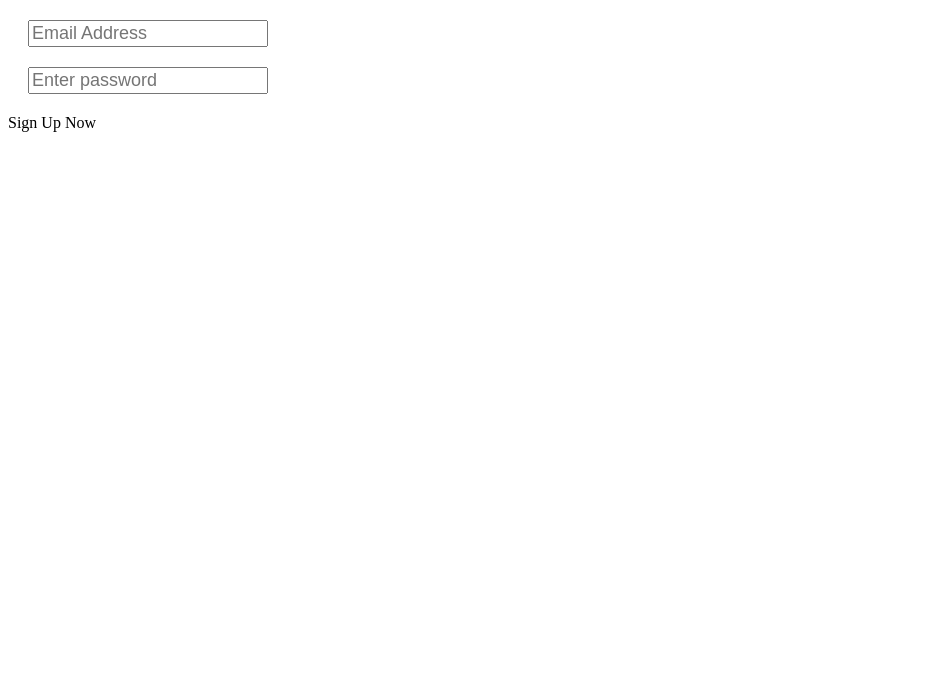
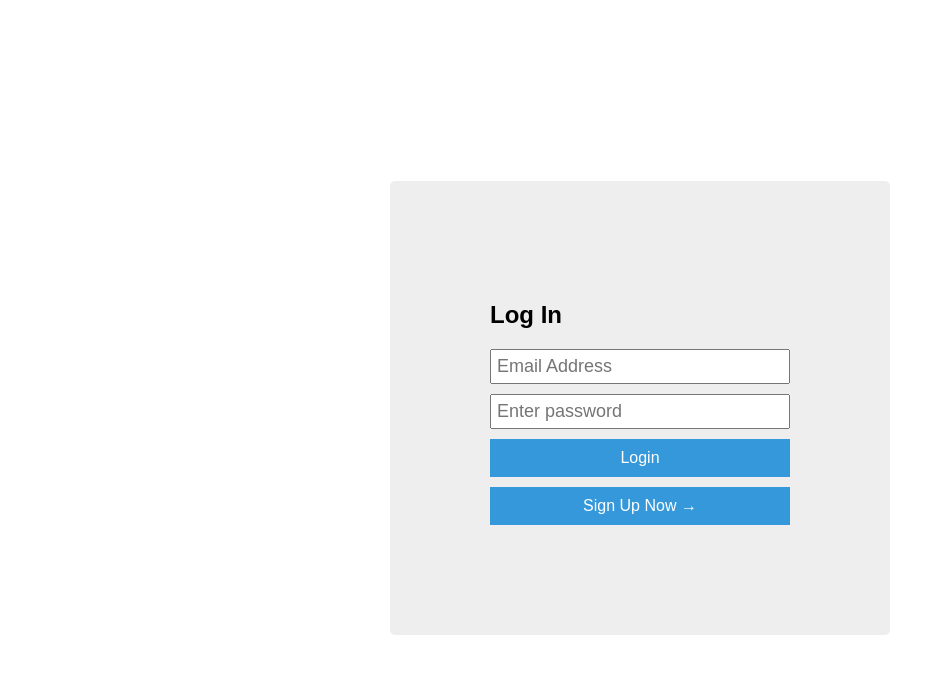
Before and after one commit to theanam/lwhh-fullstackJS-project, a React (Create React App) app in the folder frontend/: page / in a window 1280 px wide. Shown: the top 674 px of the page, without its empty margins (0-944 px from the left). Built offline with nearby package versions, Linux system fonts and the light colour scheme.

Commit message:
both videos

```diff
--- a/frontend/package.json
+++ b/frontend/package.json
@@ -3,6 +3,7 @@
   "version": "0.1.0",
   "private": true,
   "dependencies": {
+    "axios": "^0.18.0",
     "react": "^16.8.4",
     "react-dom": "^16.8.4",
     "react-scripts": "2.1.8"
--- a/frontend/src/components/loginsignup.js
+++ b/frontend/src/components/loginsignup.js
@@ -1,25 +1,87 @@
 import React, { Component } from 'react'
-
+import '../style.css';
+import axios from 'axios';
+import values from '../values';
 export default class LoginSignup extends Component {
   state={
-      isSignup:false
+      isSignup:false,
+      fullname:"",
+      email:"",
+      password:""
   }
   showSignupForm = ()=>{
-      this.setState({isSignup:true})
+    this.setState({isSignup:true})
   }
   showLogin = ()=>{
     this.setState({isSignup:false})
   }
+  updateStateValue=(e)=>{
+    let tgt = e.target;
+    let stateName = tgt.name;
+    let val = tgt.value;
+    //debugger;
+    this.setState({
+      [stateName]:val
+    });
+  }
+  loginSignup = ()=>{
+    if(this.state.isSignup){
+      if(this.state.fullname && this.state.email && this.state.password){
+        let {email,password} = this.state;
+        let name = this.state.fullname;
+        axios.post(`${values.BASE}/signup`,{name,email,password})
+          .then(d=>{
+            alert("Congratulations! Sign up completed");
+            this.setState({
+              isSignup:false
+            });
+          })
+          .catch(e=>{
+            console.log("Sign up Error! please try again");
+          })
+          .then(d=>{
+            this.setState({
+              fullname:"",
+              email:"",
+              password:""
+            });
+          })
+      }
+      else{
+        alert('Parameter missing for signup');
+      }
+    }
+    else{
+      // Login Code
+      if(this.state.email && this.state.password){
+
+      }
+      else{
+        alert('Parameter missing for Login');
+      }
+    }
+  }
   render() {
     return (
-      <div style={styles.container}>
+      <div className="container" style={styles.container}>
+        <h2>{this.state.isSignup?'Sign Up':'Log In'}</h2>
         <div className="loginsignup">
-            <input style={{...styles.input,display:this.state.isSignup?'block':'none'}} type="text" name="fullname" placeholder="full name"/>
-            <input style={styles.input} type="email" name="email" placeholder="Email Address"/>
-            <input style={styles.input} type="password" name="password" placeholder="Enter password"/>
+            <input onChange={this.updateStateValue}
+            style={{...styles.input,display:this.state.isSignup?'block':'none'}}
+            type="text" name="fullname"
+            placeholder="full name"/>
+            <input onChange={this.updateStateValue}
+            style={styles.input}
+            type="email" name="email"
+            placeholder="Email Address"/>
+            <input onChange={this.updateStateValue}
+            style={styles.input}
+            type="password" name="password"
+            placeholder="Enter password"/>
         </div>
-        <div style={{display:this.state.isSignup?'none':'block'}} onClick={this.showSignupForm}>Sign Up Now</div>
-        <div style={{display:this.state.isSignup?'block':'none'}} onClick={this.showLogin}>Go Back To Login</div>
+        <div className="button" onClick={this.loginSignup}>{this.state.isSignup?'Sign Up':'Login'}</div>
+        <div className="button" style={{display:this.state.isSignup?'none':'block'}} onClick={this.showSignupForm}>Sign Up Now →</div>
+        <div className="button" style={{display:this.state.isSignup?'block':'none'}} onClick={this.showLogin}>← Go Back To Login</div>
       </div>
     )
   }
@@ -29,8 +91,6 @@ const styles = {
     input:{
         fontSize:18,
         color:'blue',
-        display:'block',
-        margin:20,
-        // display:'none'
+        display:'block'
     }
 }
--- /dev/null
+++ b/frontend/src/style.css
@@ -0,0 +1,31 @@
+.container{
+    width:300px;
+    padding:100px;
+    background-color:#eee;
+    border-radius:5px;
+
+}
+.button{
+    background-color:#3498db;
+    display:block;
+    padding:10px 15px;
+    margin:10px 0px;
+    color:white;
+    cursor: pointer;
+    text-align: center;
+}
+input{
+    margin:10px 0px;
+    width:100%;
+    box-sizing:border-box;
+    padding:5px;
+}
+html,body{
+    height:100%;
+}
+body{
+    display:flex;
+    align-items: center;
+    justify-content: center;
+    font-family: sans-serif;
+}
--- /dev/null
+++ b/frontend/src/values.js
@@ -0,0 +1,4 @@
+const values = {
+    BASE: "http://localhost:3000"
+}
+export default values;
```
Also changed, not shown: 1 other file (tests, documents, lock files or other folders).
